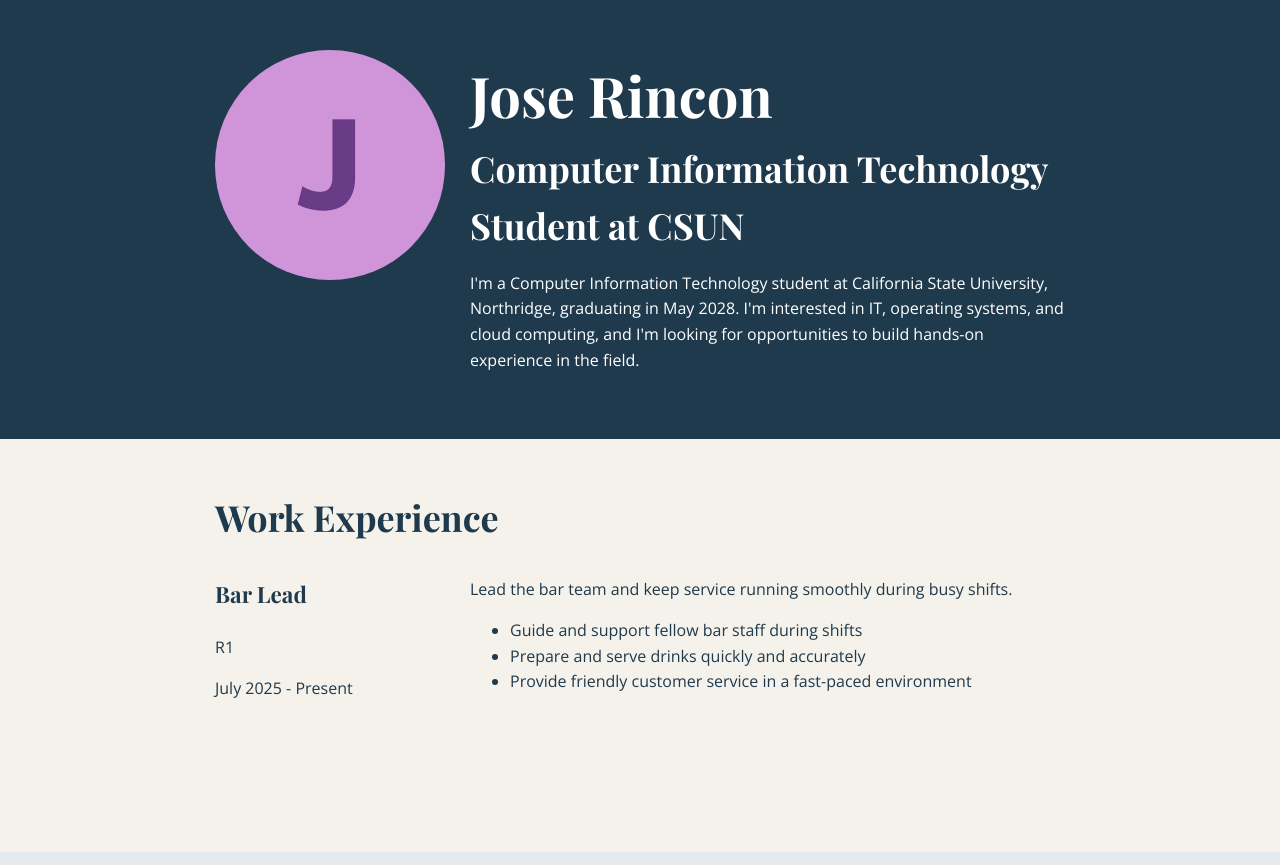
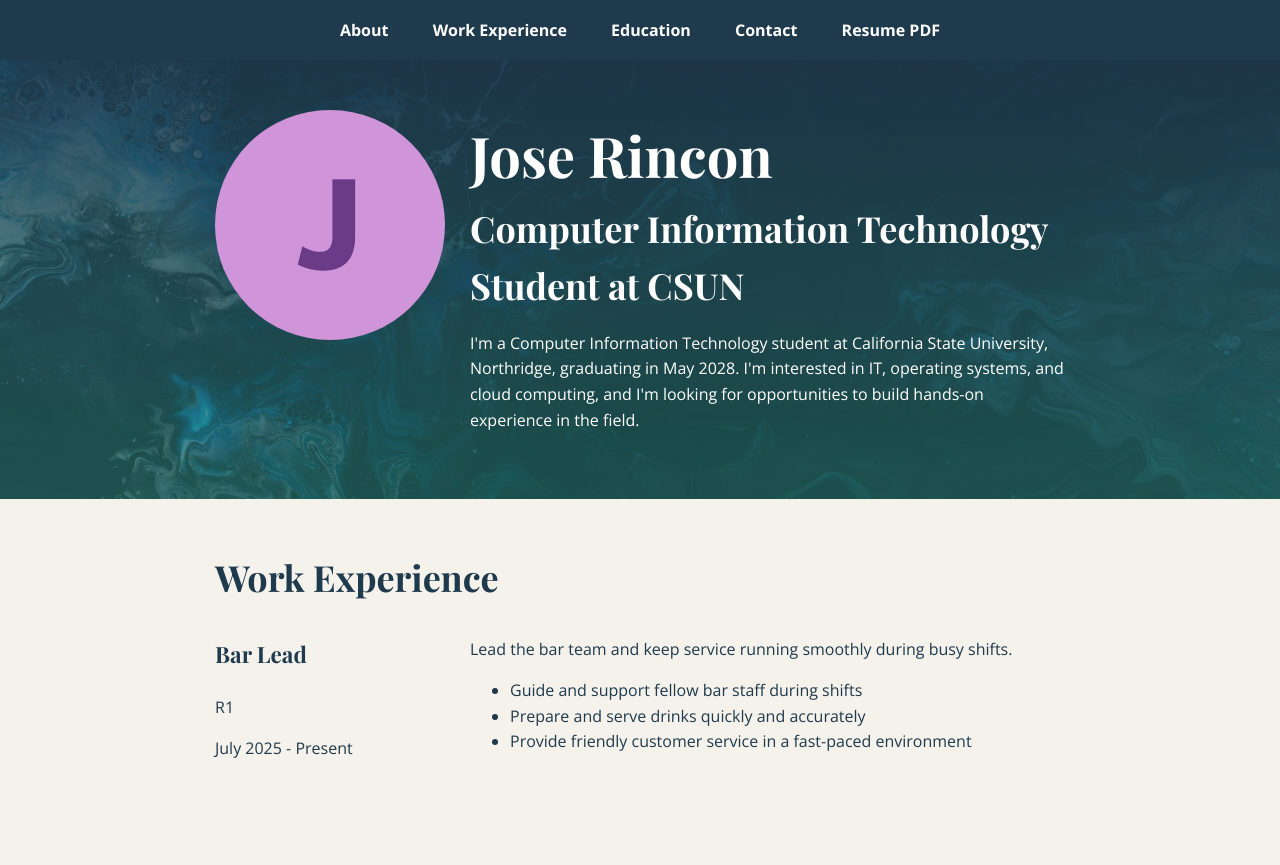
Before and after one commit to Josejr04/hw8-resume, a plain HTML site: page index.html in a window 1280 px wide. Shown: the top 865 px of the page. Drawn offline with nearby package versions, Linux system fonts and the light colour scheme.

Commit message:
Add nav, icons, and background for HW8

```diff
--- a/css/styles.css
+++ b/css/styles.css
@@ -11,6 +11,7 @@
 html {
     box-sizing: border-box;
     background-color: #2A7F78;
+    scroll-padding-top: 60px;
 }
 
 *, *:before, *:after {
@@ -21,6 +22,7 @@ body {
     font-family: 'Open Sans', sans-serif;
     font-weight: 400;
     margin: 0;
+    padding-top: 60px;
     color: #1F3A4D;
     line-height: 1.6;
 }
@@ -55,10 +57,38 @@ h3 { font-size: 1.4rem; }
 }
 
 
+/* Navigation
+------------------------------------*/
+nav {
+    position: fixed;
+    top: 0;
+    left: 0;
+    width: 100%;
+    height: 60px;
+    background-color: #1F3A4D;
+    text-align: center;
+    z-index: 100;
+}
+
+nav a {
+    display: inline-block;
+    padding: 0 20px;
+    line-height: 60px;
+    color: #ffffff;
+    font-weight: 700;
+    text-decoration: none;
+}
+
+nav a:hover {
+    background-color: #2A7F78;
+}
+
+
 /* Header & Footer
 ------------------------------------*/
 header {
     background-color: #1F3A4D;
+    background: linear-gradient(rgba(31, 58, 77, 0.9), rgba(42, 127, 120, 0.6)), url(../images/background.jpg) center / cover no-repeat;
     color: #ffffff;
 }
 
@@ -89,6 +119,10 @@ footer {
     display: inline-block;
 }
 
+.contact-info i {
+    margin-right: 6px;
+}
+
 
 /* Work Experience
 ------------------------------------*/
@@ -107,3 +141,11 @@ footer {
 .education {
     background-color: #E4EAEE;
 }
+
+/* Print styles
+------------------------------------*/
+@media print {
+    nav {
+        display: none;
+    }
+}
--- a/index.html
+++ b/index.html
@@ -8,11 +8,21 @@
     <link rel="preconnect" href="https://fonts.googleapis.com">
     <link rel="preconnect" href="https://fonts.gstatic.com" crossorigin>
     <link href="https://fonts.googleapis.com/css2?family=Open+Sans:wght@400;700&family=Playfair+Display:wght@400;700&display=swap" rel="stylesheet">
+    <link rel="stylesheet" href="https://cdnjs.cloudflare.com/ajax/libs/font-awesome/7.3.0/css/all.min.css">
     <link rel="stylesheet" href="css/styles.css">
 </head>
 <body>
+    <!-- // Navigation -->
+    <nav>
+        <a href="#about">About</a>
+        <a href="#work">Work Experience</a>
+        <a href="#education">Education</a>
+        <a href="#contact">Contact</a>
+        <a href="resume.pdf" download>Resume PDF</a>
+    </nav>
+
     <!-- // Intro -->
-    <header>
+    <header id="about">
         <div class="content-wrap">
             <img class="profile-img column-narrow" src="images/profile.jpeg" alt="Jose Rincon">
             <div class="column-wide">
@@ -25,7 +35,7 @@
 
     <main>
         <!-- // Work Experience -->
-        <section class="work-experience">
+        <section class="work-experience" id="work">
             <div class="content-wrap">
                 <h2>Work Experience</h2>
 
@@ -46,7 +56,7 @@
         </section>
 
         <!-- // Education -->
-        <section class="education">
+        <section class="education" id="education">
             <div class="content-wrap">
                 <h2>Education</h2>
 
@@ -59,13 +69,13 @@
     </main>
 
     <!-- // Footer & contact info -->
-    <footer>
+    <footer id="contact">
         <div class="content-wrap">
             <h2>Let's Keep in Touch!</h2>
 
             <div class="contact-info">
-                <a href="mailto:jose.rincon.947@my.csun.edu">jose.rincon.947@my.csun.edu</a>
-                <a href="https://github.com/Josejr04" target="_blank">GitHub</a>
+                <a href="mailto:jose.rincon.947@my.csun.edu"><i class="fa-solid fa-envelope"></i> jose.rincon.947@my.csun.edu</a>
+                <a href="https://github.com/Josejr04" target="_blank"><i class="fa-brands fa-github"></i> GitHub</a>
             </div>
 
             <p>Copyright 2026 by Jose Rincon</p>
```
Also changed, not shown: images/background.jpg (added), 1 other file.
